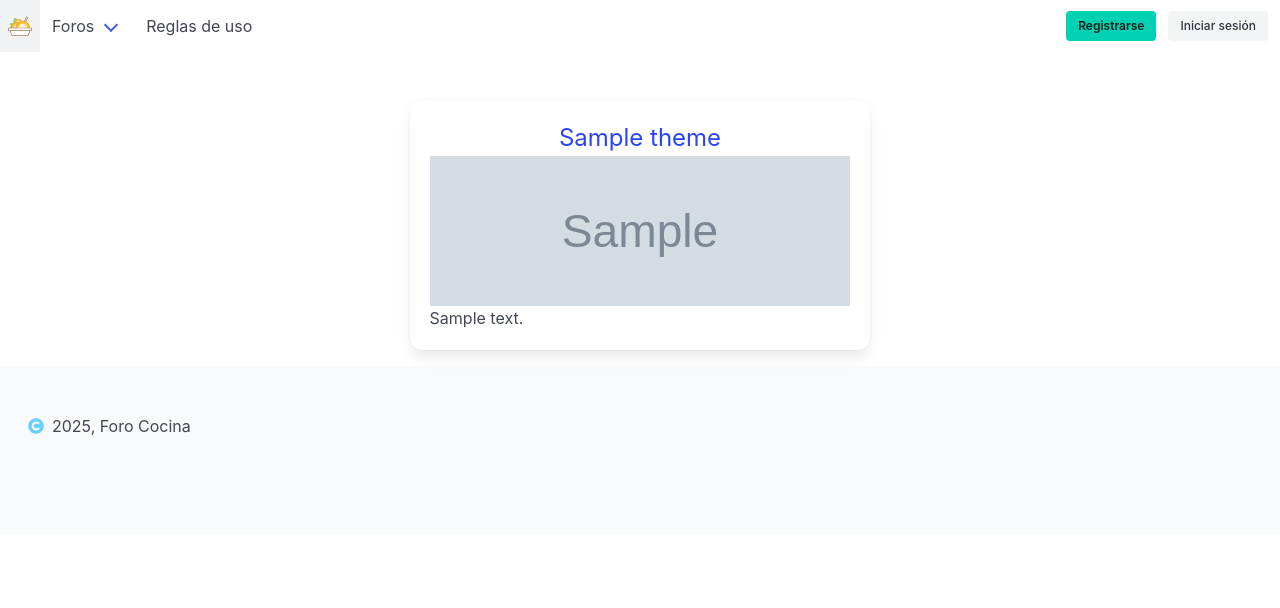
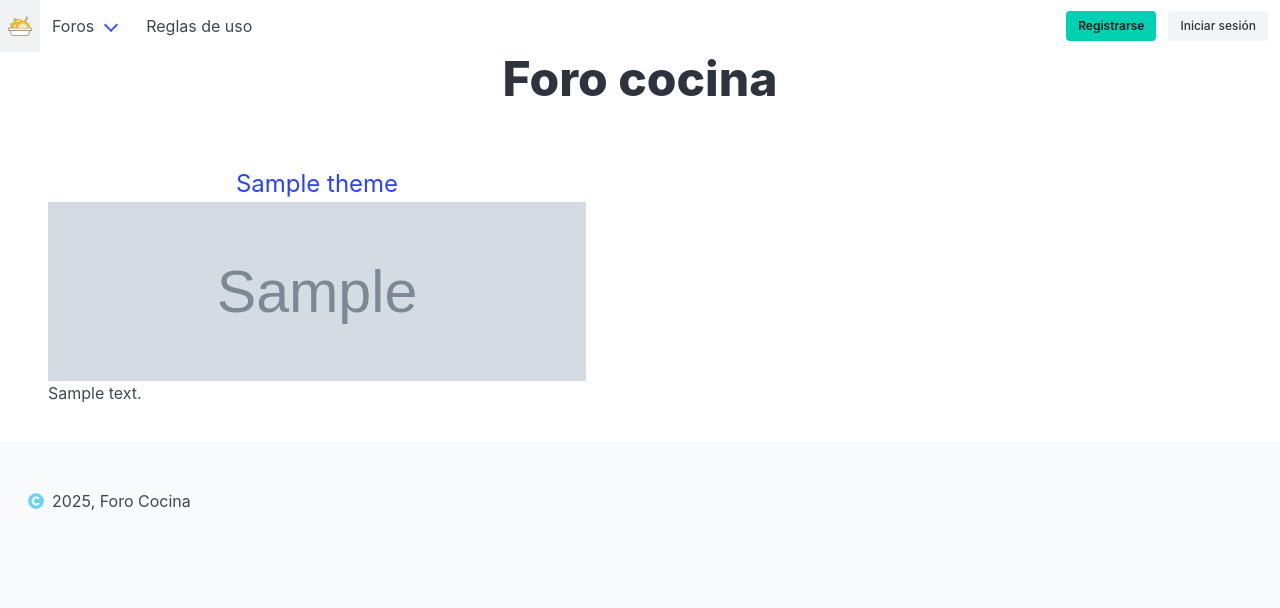
Before and after one commit to MMAndresC/PHP-AA2, a PHP site: page /forum/view/theme.php in a window 1280 px wide. Shown: the top 608 px of the page. Run offline with PHP 8.4, Linux system fonts and the light colour scheme; tables that the repository leaves empty or names only in its code hold one stand-in row (values such as "Sample post"); grey boxes marked "Sample" are stand-in pictures.

Commit message:
:lipstick: change theme view style

```diff
--- a/css/styles.css
+++ b/css/styles.css
@@ -1,15 +1,5 @@
 .cursor-type {
     cursor: pointer !important;
-}
-
-.themes-section {
-    width: 40% !important;
-    margin-left: 30% !important;
-}
-
-.themes-section figure {
-    max-height: 150px !important;
-    width: 100%;
 }
 
 .toast {
--- a/view/theme.php
+++ b/view/theme.php
@@ -46,12 +46,14 @@ unset($_SESSION["breadcrumbs"]);
     <header>
         <?php require_once __DIR__ . "/../components/nav_bar.php"; ?>
     </header>
-    <main class="container mt-6">
+    <h1 class="title is-1 has-text-centered">Foro cocina</h1>
+    <main class="fixed-grid mt-6">
+        <div class="grid">
             <?php foreach ($themes as $theme){ ?>
-            <section class="box themes-section">
+                <section class="mx-6 my-3 cell">
                     <a href="thread.php?pag=0&id-theme=<?= $theme['id'] ?>">
                         <p class="has-text-centered is-size-4"><?= $theme['name'] ?></p>
-                    <figure class="image is-2by1">
+                        <figure id="container-banner" class="image is-3by1">
                             <img class=""
                                  src="<?= isset($theme['banner']) ? $banner_path . $theme['banner'] : $banner_path . "banner_default.png"; ?>"
                                  alt="<?= $theme['name'] . 'banner'?>"
@@ -61,6 +63,7 @@ unset($_SESSION["breadcrumbs"]);
                     <p><?= $theme['description'] ?></p>
                 </section>
             <?php } ?>
+        </div>
     </main>
     <?php require_once __DIR__ . "/../components/footer.php"?>
 </body>
```
Lines whose indentation alone changed are shown as unchanged.
